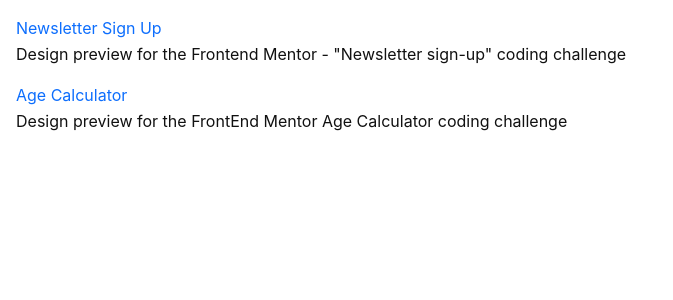
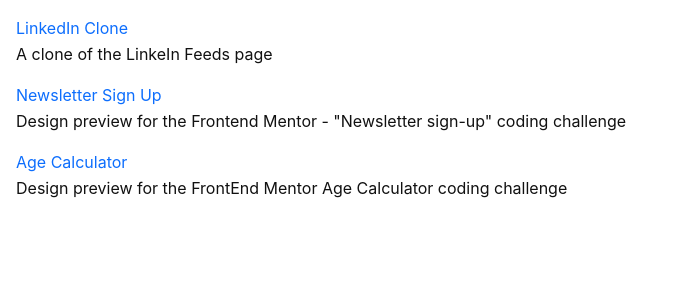
Before and after one commit to inioluwabello/inis-portfolio-app, a Next.js app: page /works in a window 1280 px wide. Shown: the top 300 px of the page, without its empty margins (0-673 px from the left). Built offline with nearby package versions, Linux system fonts and the light colour scheme.

Commit message:
Added LinkedIn

```diff
--- a/pages/works.js
+++ b/pages/works.js
@@ -4,17 +4,32 @@
   return (
     <>
       <div className="projects p-3">
+        <div id="project-0">
+          <Link href="https://linkedin-two-chi.vercel.app">
+            LinkedIn Clone
+          </Link>
+          <p>
+            A clone of the LinkeIn Feeds page
+          </p>
+        </div>
+
         <div id="project-1">
-          <Link href="https://newsletter-nine-ecru.vercel.app">Newsletter Sign Up</Link>
+          <Link href="https://newsletter-nine-ecru.vercel.app">
+            Newsletter Sign Up
+          </Link>
           <p>
-            Design preview for the Frontend Mentor - "Newsletter sign-up" coding challenge
+            Design preview for the Frontend Mentor - "Newsletter sign-up" coding
+            challenge
           </p>
         </div>
 
         <div id="project-2">
-          <Link href="https://age-calculator-pi-one.vercel.app">Age Calculator</Link>
+          <Link href="https://age-calculator-pi-one.vercel.app">
+            Age Calculator
+          </Link>
           <p>
-            Design preview for the FrontEnd Mentor Age Calculator coding challenge
+            Design preview for the FrontEnd Mentor Age Calculator coding
+            challenge
           </p>
         </div>
       </div>
```
